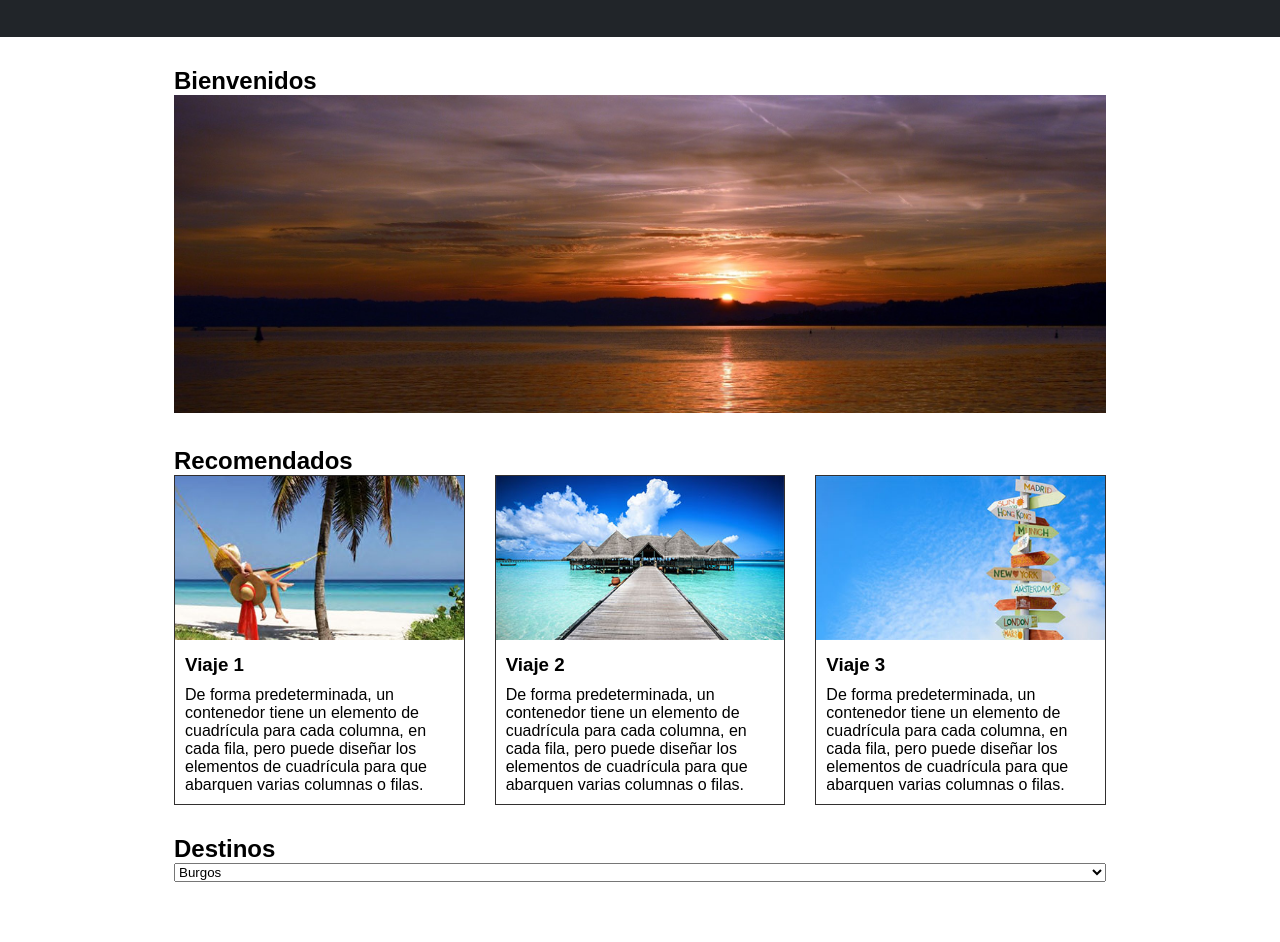
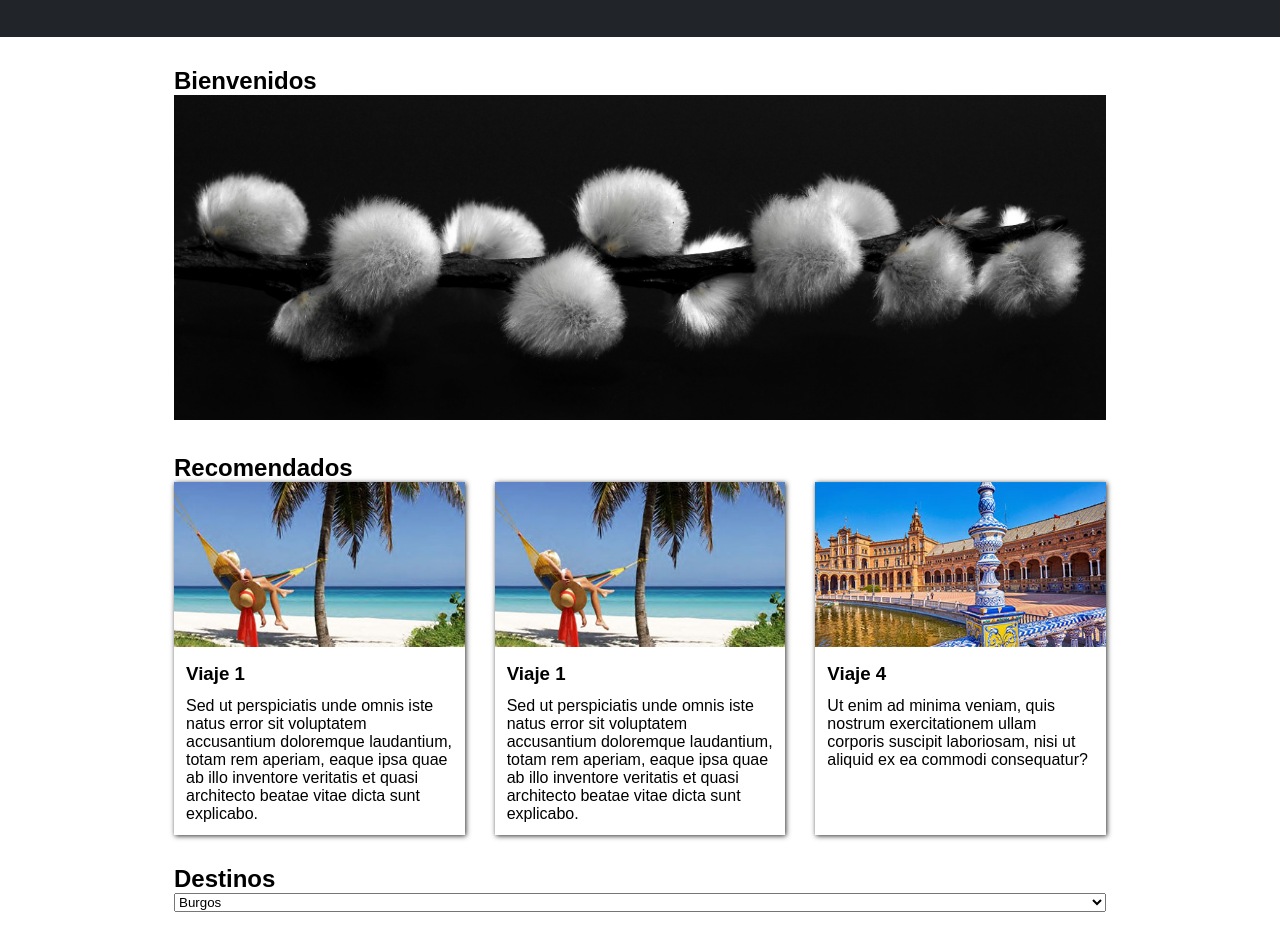
Before and after one commit to dorian-rose/practica_dom, a plain HTML site: page index.html in a window 1280 px wide. Shown: the part 80-1022 px from the top of the page. Before the commit the page ends 992 px from the top, so only its background shows below. Drawn offline with Linux system fonts and the light colour scheme.

Commit message:
main.js: cards and banner image working, without fragment

```diff
--- a/index.html
+++ b/index.html
@@ -14,45 +14,15 @@
     <main>
       <section>
         <h2>Bienvenidos</h2>
-        <div><img src="banner/1.jpg" alt="" /></div>
+
+        <div class="banner-container"></div>
       </section>
-      <section>
+      <section class="recommendations">
         <h2>Recomendados</h2>
-        <div class="grid-container three">
-          <article class="card">
-            <div>
-              <img src="viajes/viajes-1.jpg" alt="" />
-            </div>
-            <h3>Viaje 1</h3>
-            <p>
-              De forma predeterminada, un contenedor tiene un elemento de
-              cuadrícula para cada columna, en cada fila, pero puede diseñar los
-              elementos de cuadrícula para que abarquen varias columnas o filas.
-            </p>
-          </article>
-          <article class="card">
-            <div>
-              <img src="viajes/viajes-2.jpg" alt="" />
-            </div>
-            <h3>Viaje 2</h3>
-            <p>
-              De forma predeterminada, un contenedor tiene un elemento de
-              cuadrícula para cada columna, en cada fila, pero puede diseñar los
-              elementos de cuadrícula para que abarquen varias columnas o filas.
-            </p>
-          </article>
-          <article class="card">
-            <div>
-              <img src="viajes/viajes-3.jpg" alt="" />
-            </div>
-            <h3>Viaje 3</h3>
-            <p>
-              De forma predeterminada, un contenedor tiene un elemento de
-              cuadrícula para cada columna, en cada fila, pero puede diseñar los
-              elementos de cuadrícula para que abarquen varias columnas o filas.
-            </p>
-          </article>
-        </div>
+        <div class="grid-container three viajes"></div>
+        <!--javascript dyanamic structure here: a .card-container article, inside
+        a this a div, .card-header, a h3 and a p. The card-header has an image
+        within it.-->
       </section>
       <section>
         <h2>Destinos</h2>
@@ -64,5 +34,6 @@
         </select>
       </section>
     </main>
+    <script src="mains.js"></script>
   </body>
 </html>
--- /dev/null
+++ b/mains.js
@@ -0,0 +1,105 @@
+let num = 3;
+let bannerContainer = document.querySelector(".banner-container");
+let viajes = document.querySelector(".viajes");
+console.log(viajes);
+
+//randomly select one of eight banner images
+function makeBannerImage() {
+  const bannerImages = [
+    ["1.jpg", "sunset"],
+    ["2.jpg", "hot air balloons"],
+    ["3.jpg", "dusk"],
+    ["4.jpg", "hot air balloons over field"],
+    ["5.jpg", "moonlit night"],
+    ["6.jpg", "snowy mountains"],
+    ["7.jpg", "birds at sunset"],
+    ["8.jpg", "cottontail plant"],
+  ];
+
+  let num = Math.floor(Math.random() * bannerImages.length);
+  console.log(num);
+  let bannerImg = document.createElement("IMG");
+  bannerImg.alt = bannerImages[num][1];
+  bannerImg.src = `banner/${bannerImages[num][0]}`;
+  bannerImg.title = bannerImages[num][1];
+  bannerContainer.append(bannerImg);
+}
+
+//make a card container (article.card) and append it to container (div.viajes)
+//arrray of images included here
+function makeCard() {
+  const travelImages = [
+    ["viajes-1.jpg", "hammock on the beach"],
+    ["viajes-2.jpg", "beach huts"],
+    ["viajes-3.jpg", "signs"],
+    ["viajes-4.jpg", "Seville"],
+    ["viajes-5.jpg", "bridge in Seville"],
+    ["viajes-6.jpg", "seaside road"],
+    ["viajes-7.jpg", "Granada"],
+  ];
+  let cards = ["cardOne", "cardTwo", "cardThree"];
+  cards.forEach((element) => {
+    let travelNum = Math.floor(Math.random() * travelImages.length);
+    let cardContainer = document.createElement("ARTICLE");
+    cardContainer.classList.add("card");
+    viajes.append(cardContainer);
+    makeCardHeader(cardContainer, travelNum, travelImages);
+    makeCardContent(cardContainer, travelNum);
+  });
+}
+
+//Make the card header (div) and the image it contains
+function makeCardHeader(cardContainer, travelNum, travelImages) {
+  let cardHeader = document.createElement("DIV");
+  cardContainer.append(cardHeader);
+  let cardImg = document.createElement("IMG");
+  cardImg.alt = travelImages[travelNum][1];
+  cardImg.src = `viajes/${travelImages[travelNum][0]}`;
+  cardImg.title = travelImages[travelNum][1];
+  cardHeader.append(cardImg);
+}
+
+//Append a h3 and a p to the card container
+function makeCardContent(cardContainer, travelNum) {
+  const travelContent = [
+    [
+      "Viaje 1",
+      "Sed ut perspiciatis unde omnis iste natus error sit voluptatem accusantium doloremque laudantium, totam rem aperiam, eaque ipsa quae ab illo inventore veritatis et quasi architecto beatae vitae dicta sunt explicabo. ",
+    ],
+    [
+      "Viaje 2",
+      "Nemo enim ipsam voluptatem quia voluptas sit aspernatur aut odit aut fugit, sed quia consequuntur magni dolores eos qui ratione voluptatem sequi nesciunt.",
+    ],
+    [
+      "Viaje 3",
+      "Neque porro quisquam est, qui dolorem ipsum quia dolor sit amet, consectetur, adipisci velit, sed quia non numquam eius modi tempora incidunt ut labore et dolore magnam aliquam quaerat voluptatem. ",
+    ],
+    [
+      "Viaje 4",
+      "Ut enim ad minima veniam, quis nostrum exercitationem ullam corporis suscipit laboriosam, nisi ut aliquid ex ea commodi consequatur? ",
+    ],
+    [
+      "Viaje 5",
+      "Quis autem vel eum iure reprehenderit qui in ea voluptate velit esse quam nihil molestiae consequatur, vel illum qui dolorem eum fugiat quo voluptas nulla pariatur?",
+    ],
+    [
+      "Viaje 6",
+      "At vero eos et accusamus et iusto odio dignissimos ducimus qui blanditiis praesentium voluptatum deleniti atque corrupti quos dolores. ",
+    ],
+    [
+      "Viaje 7",
+      "Et quas molestias excepturi sint occaecati cupiditate non provident, similique sunt in culpa qui officia deserunt mollitia animi, id est laborum et dolorum fuga.",
+    ],
+  ];
+  let cardBody = document.createElement("DIV");
+  cardContainer.append(cardBody);
+  let cardTitle = document.createElement("h3");
+  cardTitle.textContent = travelContent[travelNum][0];
+  cardBody.append(cardTitle);
+  let cardPara = document.createElement("p");
+  cardPara.textContent = travelContent[travelNum][1];
+  cardBody.append(cardPara);
+}
+
+makeBannerImage();
+makeCard();
--- a/style.css
+++ b/style.css
@@ -35,12 +35,12 @@ section {
   margin: var(--gap);
 }
 
-article {
-  border: 1px solid var(--medium);
+article.card {
+  box-shadow: 1px 1px 5px var(--medium);
 }
-article > h3,
+.card h3,
 p {
-  margin: 10px;
+  margin: 12px;
 }
 
 select {
```
